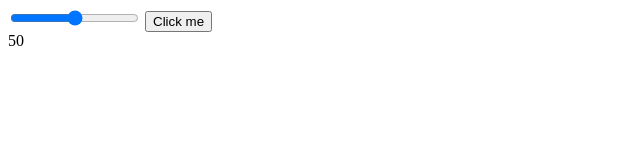
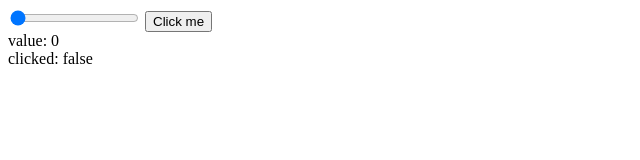
Before and after one commit to apcrypto/object-literal-modular-js, a plain HTML site: page index.html in a window 1280 px wide. Shown: the whole page, without its empty margins (0-640 px from the left). Drawn offline with Linux system fonts and the light colour scheme.

Commit message:
working inputs with outputs

```diff
--- a/index.html
+++ b/index.html
@@ -5,20 +5,21 @@
     <meta name="viewport" content="width=device-width, initial-scale=1.0" />
     <meta http-equiv="X-UA-Compatible" content="ie=edge" />
     <script defer src="index.js"></script>
-    <title>Document</title>
+    <title>Inputs</title>
   </head>
   <body>
     <div id="inputsModule">
       <input
         class="slider"
         type="range"
-        value="50"
+        value="0"
         name="points"
         min="0"
         max="100"
       />
       <input class="submit" type="button" value="Click me" />
       <div id="slider-value"></div>
+      <div id="button-value"></div>
     </div>
   </body>
 </html>
--- a/index.js
+++ b/index.js
@@ -1,7 +1,7 @@
 (function() {
-  var inputs = {
+  var input = {
     slider: 0,
-    buttonClick: false,
+    button: false,
 
     init: function() {
       this.cacheDom();
@@ -13,19 +13,23 @@
     cacheDom: function() {
       this.inputsEl = document.querySelector("#inputsModule");
       this.sliderEl = document.querySelector(".slider");
-      this.buttonEl = document.querySelector(".button");
+      this.buttonEl = document.querySelector(".submit");
       this.sliderVal = document.querySelector("#slider-value");
+      this.buttonVal = document.querySelector("#button-value");
     },
 
     bindEvents: function() {
       this.sliderEl.oninput = this.updateSlider.bind(this);
+      this.buttonEl.onclick = this.updateButton.bind(this);
     },
 
     render: function() {
       var data = {
-        slider: this.slider
+        slider: this.slider,
+        button: this.button
       };
-      this.sliderVal.innerHTML = data.slider;
+      this.sliderVal.innerHTML = "value: " + `${this.slider}`;
+      this.buttonVal.innerHTML = "clicked: " + `${this.button}`;
     },
 
     updateSlider: function() {
@@ -34,10 +38,10 @@
     },
 
     updateButton: function() {
-      this.slider = this.sliderEl.value;
+      this.button = true;
       this.render();
     }
   };
 
-  inputs.init();
+  input.init();
 })();
```
